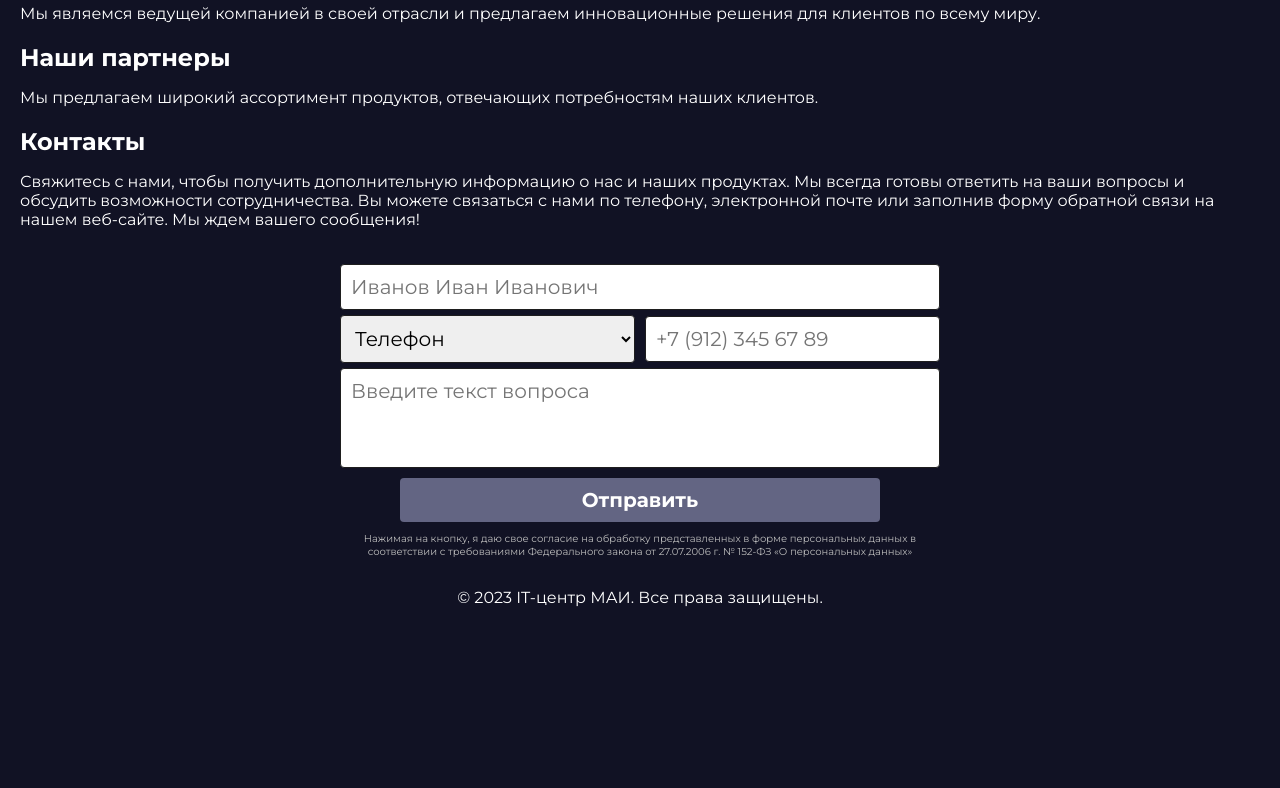
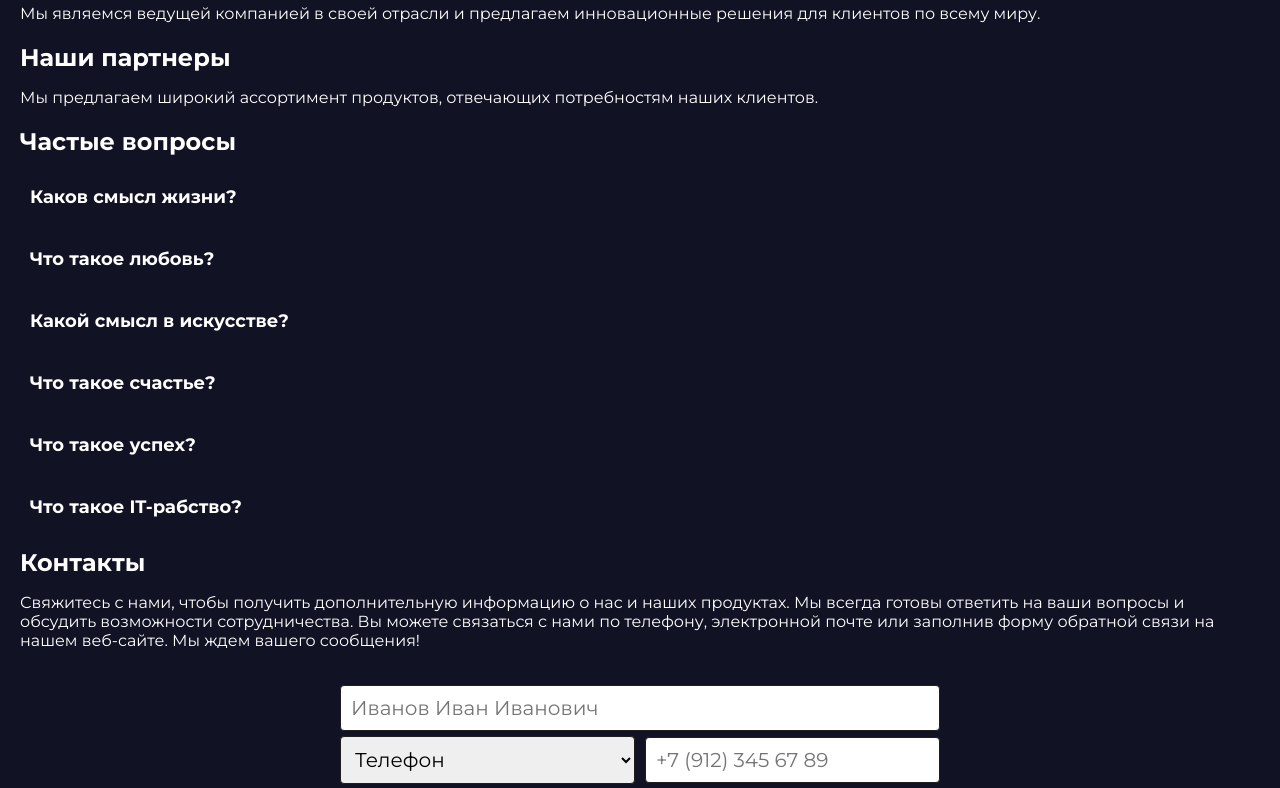
Before and after one commit to hell-lumpen/it-landing, a React (Create React App) app: page / in a window 1280 px wide. Shown: the part 1440-2228 px from the top of the page. Before the commit the page ends 2077 px from the top, so only its background shows below. Built offline with nearby package versions, Linux system fonts and the light colour scheme.

Commit message:
add faq section

```diff
--- a/src/App.js
+++ b/src/App.js
@@ -4,6 +4,7 @@ import './App.css';
 import Header from './components/Header';
 import Footer from './components/Footer';
 import FeedbackForm from "./components/FeedbackForm";
+import FaqSection from "./components/FaqSection";
 
 function App() {
   const [headerHeight, setHeaderHeight] = useState(0);
@@ -37,6 +38,33 @@ function App() {
       window.removeEventListener('resize', handleResize);
     };
   }, []);
+
+  const faqs = [
+    {
+      question: 'Каков смысл жизни?',
+      answer: 'Смысл жизни — это индивидуальный и субъективный вопрос, который каждый человек определяет самостоятельно. Для некоторых смысл жизни заключается в достижении счастья, для других — в поиске знания и истины, а для третьих — в служении другим людям.',
+    },
+    {
+      question: 'Что такое любовь?',
+      answer: 'Любовь — это сложное и глубокое чувство привязанности, влечения и заботы о другом человеке. Она может проявляться в разных формах: романтической любви, семейной любви, дружеской любви и т. д. Любовь способна приносить радость, поддержку и счастье, но также может быть источником боли и страдания.',
+    },
+    {
+      question: 'Какой смысл в искусстве?',
+      answer: 'Искусство имеет множество смыслов и целей. Оно может быть выражением эмоций, формой самовыражения, средством коммуникации, способом отражения реальности, исследованием формы и цвета, красоты и гармонии. Искусство также может вызывать размышления, вызывать эмоции и вдохновлять людей.',
+    },
+    {
+      question: 'Что такое счастье?',
+      answer: 'Счастье — это состояние благополучия, удовлетворенности и радости. Оно может быть разным для разных людей и зависит от их ценностей, жизненных обстоятельств и внутренней гармонии. Счастье может быть связано с достижением целей, удовлетворенными отношениями, благополучием в различных сферах жизни.',
+    },
+    {
+      question: 'Что такое успех?',
+      answer: 'Успех — это достижение поставленных целей и удовлетворение своих желаний. Определение успеха также индивидуально и может варьироваться от человека к человеку. Для одного успех может означать финансовое благополучие, для другого — профессиональные достижения, а для третьего — семейное счастье и гармония.',
+    },
+    {
+      question: 'Что такое IT-рабство?',
+      answer: 'IT-рабство - это термин, который обычно используется для описания ситуации, когда работники в области информационных технологий (IT) подвергаются эксплуатации, несправедливым условиям труда или ограничениям своих прав. Это может включать чрезмерную нагрузку, длительные рабочие часы, недостаток отдыха и отпусков, низкую оплату, отсутствие возможностей профессионального роста и недостаточную защиту со стороны работодателя.'
+    }
+  ];
 
   return (
       <div className="App">
@@ -83,6 +111,11 @@ function App() {
             <p>Мы предлагаем широкий ассортимент продуктов, отвечающих потребностям наших клиентов.</p>
           </section>
 
+          <section className="content-section">
+            <h2>Частые вопросы</h2>
+            <FaqSection faqs={faqs} />
+          </section>
+
           <section className="content-section"  id="contacts">
             <h2>Контакты</h2>
             <p>Свяжитесь с нами, чтобы получить дополнительную информацию о нас и наших продуктах. Мы всегда готовы ответить на ваши вопросы и обсудить возможности сотрудничества. Вы можете связаться с нами по телефону, электронной почте или заполнив форму обратной связи на нашем веб-сайте. Мы ждем вашего сообщения!</p>
--- /dev/null
+++ b/src/components/FaqSection.js
@@ -0,0 +1,32 @@
+import React, { useState } from 'react';
+import '../styles/FaqSection.css'
+
+const FaqSection = ({ faqs }) => {
+  const [selectedFaq, setSelectedFaq] = useState(null);
+
+  const handleFaqClick = (index) => {
+    if (selectedFaq === index) {
+      setSelectedFaq(null);
+    } else {
+      setSelectedFaq(index);
+    }
+  };
+
+  return (
+      <div className="faq-section">
+        {faqs.map((faq, index) => (
+            <div className="faq-item" key={index}>
+              <div
+                  className={`faq-question ${selectedFaq === index ? 'active' : ''}`}
+                  onClick={() => handleFaqClick(index)}
+              >
+                {faq.question}
+              </div>
+              {selectedFaq === index && <p className="faq-answer">{faq.answer}</p>}
+            </div>
+        ))}
+      </div>
+  );
+};
+
+export default FaqSection;
--- /dev/null
+++ b/src/styles/FaqSection.css
@@ -0,0 +1,35 @@
+.faq-section {
+    margin-top: 20px;
+}
+
+.faq-item {
+    margin-bottom: 20px;
+}
+
+.faq-question {
+    cursor: pointer;
+    font-weight: bold;
+    font-size: 18px;
+    color: #fff;
+    background-color: #111224;
+    padding: 10px;
+    border-radius: 4px;
+    transition: background-color 0.3s ease;
+}
+
+.faq-question:hover {
+    background-color: #636583;
+}
+
+.faq-question.active {
+    background-color: #636583;
+}
+
+.faq-answer {
+    margin-top: 10px;
+    font-size: 16px;
+    color: #fff;
+    padding: 10px;
+    background-color: #111224;
+    border-radius: 4px;
+}
--- a/src/styles/FeedbackForm.css
+++ b/src/styles/FeedbackForm.css
@@ -67,7 +67,7 @@
     display: block;
     cursor: pointer;
     text-align: center;
-    font-size: 20px;
+    font-size: 24px;
     box-sizing: border-box;
     font-family: Montserrat, sans-serif;
     font-weight: bold;
```
